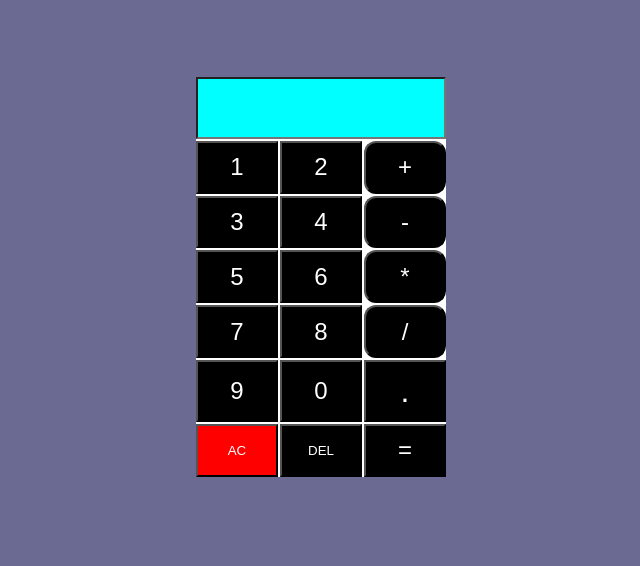
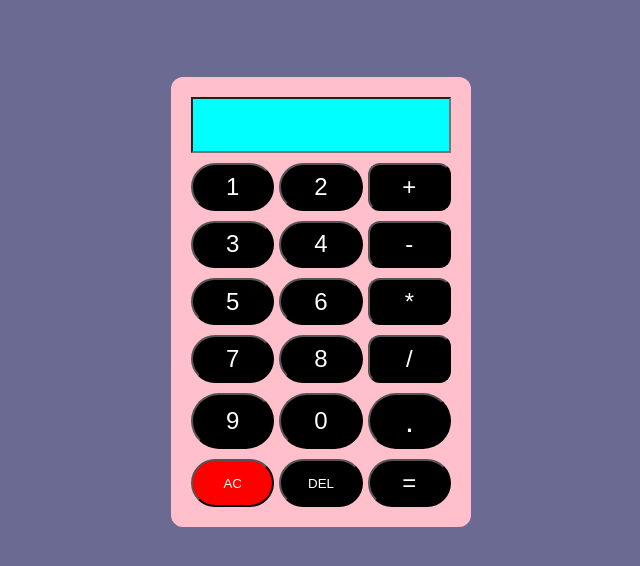
Before and after one commit to giftnkz6/JavaScript-Calculator-, a plain HTML site: page index.html in a window 1280 px wide. Shown: the whole page, without its empty margins (319-959 px from the left). Drawn offline with Linux system fonts and the light colour scheme.

Commit message:
Added a border

```diff
--- a/styles/style.css
+++ b/styles/style.css
@@ -13,17 +13,18 @@ body{
 .container{
     display: grid;
     grid-template-columns: repeat(3, 1fr);
-    gap: 2px;
+    gap: 10px 5px;
     /* width: 400px;
     height:500px; */
-    border: 0px solid black;
-    background-color: white;
+    border: 20px solid pink;
+    background-color: pink;
     justify-content: center;
     margin: auto;
     margin-top: 6%;
     /* margin-top: 25px; */
-    width: 250px;
-    height: 400px;
+    width: 300px;
+    height: 450px;
+    border-radius: 12px;
 }
 
 /* #equal{
@@ -32,7 +33,7 @@ body{
 button{
     background-color: black;
     color: white;
-    /* border-radius: 100px; */
+    border-radius: 100px;
     /* border-radius: 19px; */
 }
 button:hover{
```
